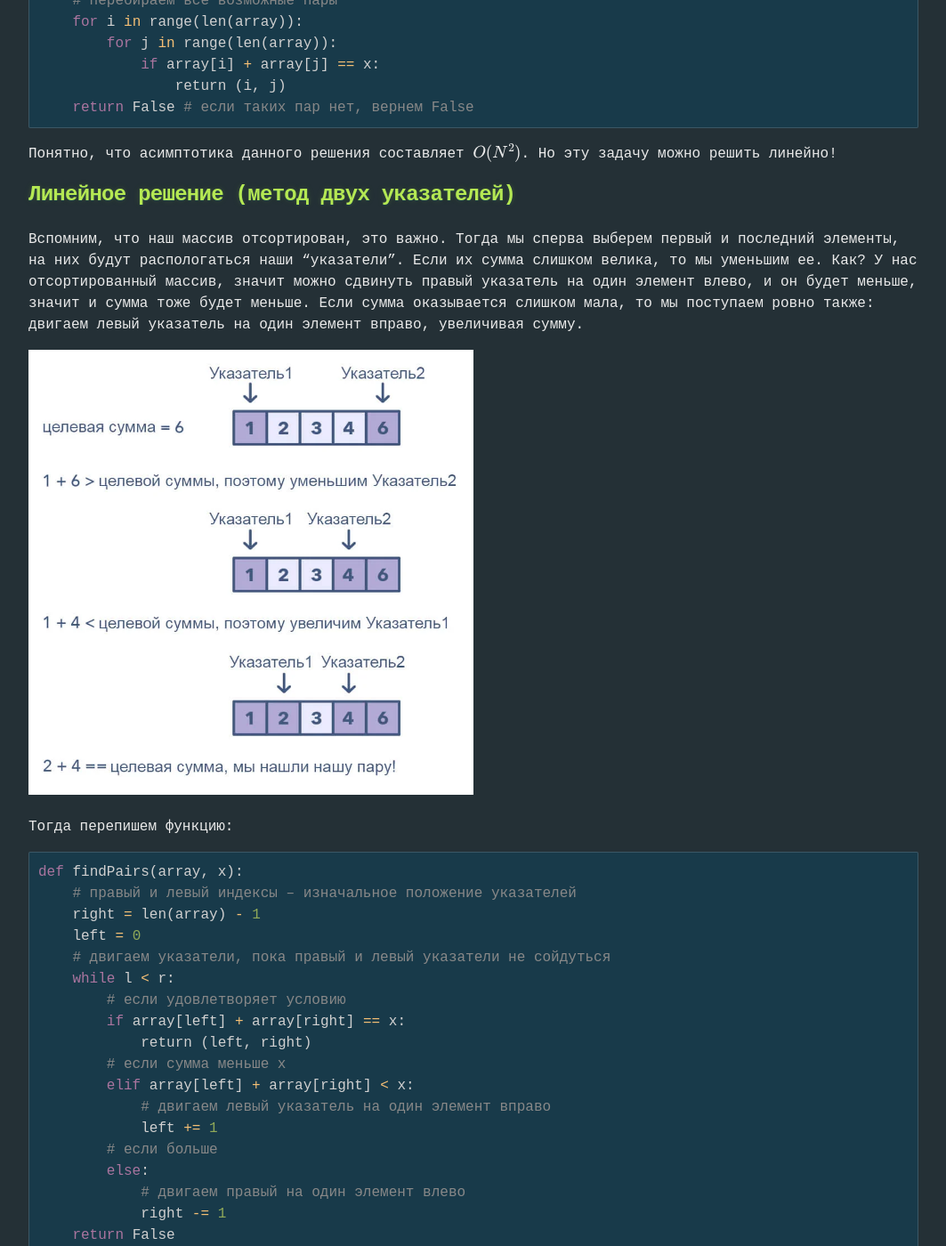
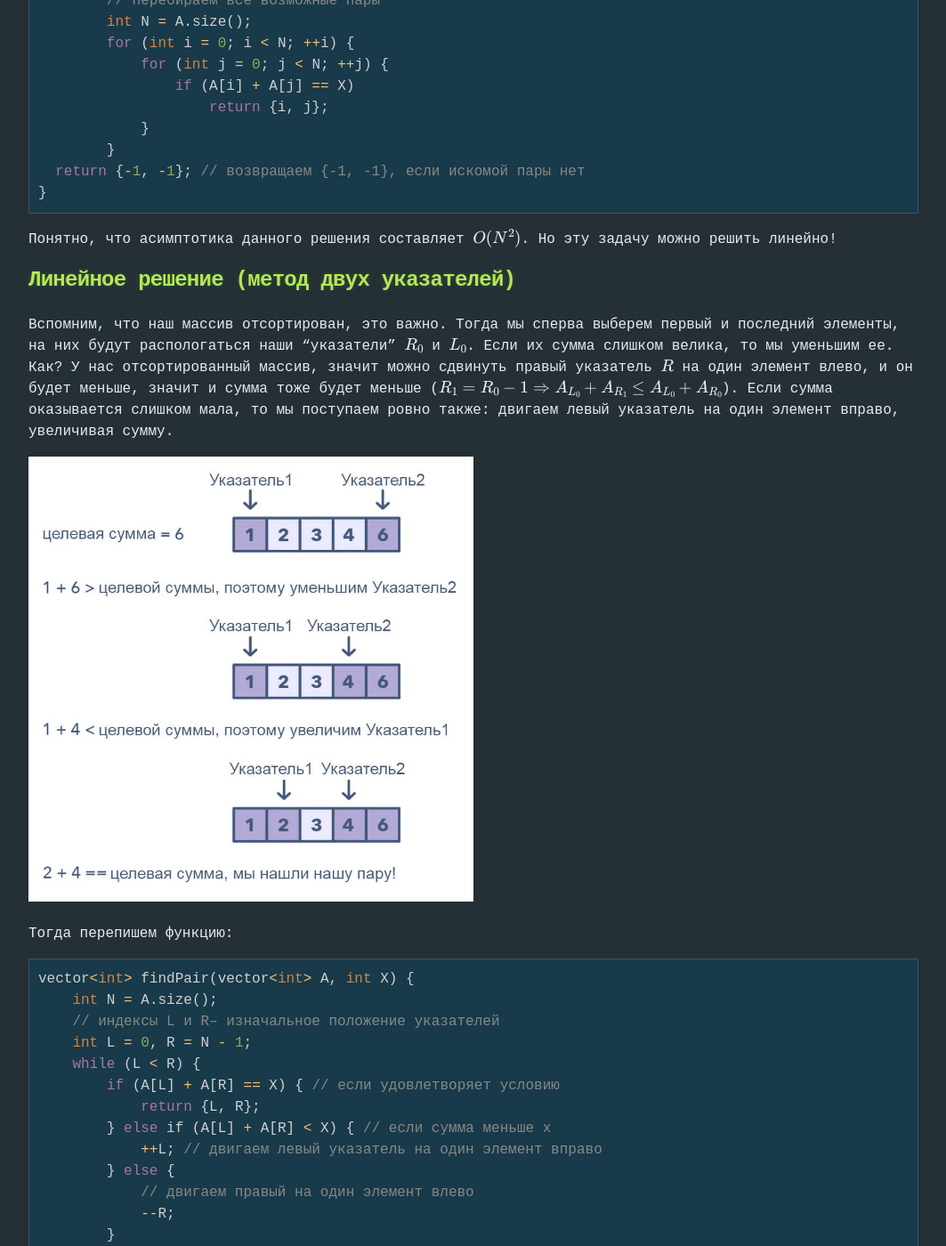
Before and after one commit to szewk/algo, a Jekyll site: the page built from two_pointers.md, in a window 1280 px wide and 1400 px high, scrolled down 468 px. Shown: the whole window at 89% size, without its empty margins (108-1171 px from the left). Built offline with Jekyll 4.4.1, drawn with Linux system fonts in a browser that asks for light colours; some of the changed text lies outside the part shown.

Commit message:
language of realisation changed to c++

````diff
--- a/two_pointers.md
+++ b/two_pointers.md
@@ -22,45 +22,47 @@ layout: default
 
 Несомненно, эту задачу можно решить простым перебором всех пар $i$ и $j$. Это делается вложенным циклом:
 
-```py
-def findPairs(array, x):
-    # перебираем все возможные пары
-    for i in range(len(array)):
-        for j in range(len(array)):
-            if array[i] + array[j] == x:
-                return (i, j)
-    return False # если таких пар нет, вернем False
+```cpp
+    vector<int> findPair(vector<int> A, int X) {
+        // перебираем все возможные пары
+        int N = A.size();
+        for (int i = 0; i < N; ++i) {
+            for (int j = 0; j < N; ++j) {
+                if (A[i] + A[j] == X)
+                    return {i, j};
+            }
+        }
+  return {-1, -1}; // возвращаем {-1, -1}, если искомой пары нет
+}
 ```
 
 Понятно, что асимптотика данного решения составляет $O(N^2)$. Но эту задачу можно решить линейно!
 
 ## **Линейное решение (метод двух указателей)**
 
-Вспомним, что наш массив отсортирован, это важно. Тогда мы сперва выберем первый и последний элементы, на них будут распологаться наши "указатели". Если их сумма слишком велика, то мы уменьшим ее. Как? У нас отсортированный массив, значит можно сдвинуть правый указатель на один элемент влево, и он будет меньше, значит и сумма тоже будет меньше. Если сумма оказывается слишком мала, то мы поступаем ровно также: двигаем левый указатель на один элемент вправо, увеличивая сумму.
+Вспомним, что наш массив отсортирован, это важно. Тогда мы сперва выберем первый и последний элементы, на них будут распологаться наши "указатели" $R_0$ и $L_0$. Если их сумма слишком велика, то мы уменьшим ее. Как? У нас отсортированный массив, значит можно сдвинуть правый указатель $R$ на один элемент влево, и он будет меньше, значит и сумма тоже будет меньше ($R_1 = R_0 - 1 \Rightarrow A_{L_0} + A_{R_1} \leq A_{L_0} + A_{R_0}$). Если сумма оказывается слишком мала, то мы поступаем ровно также: двигаем левый указатель на один элемент вправо, увеличивая сумму.
 
 <img src="assets/two_pointers.png" alt="Two pointers" width="500"/>
 
 Тогда перепишем функцию:
 
-```py
-def findPairs(array, x):
-    # правый и левый индексы – изначальное положение указателей
-    right = len(array) - 1
-    left = 0
-    # двигаем указатели, пока правый и левый указатели не сойдуться
-    while l < r:
-        # если удовлетворяет условию
-        if array[left] + array[right] == x:
-            return (left, right)
-        # если сумма меньше x
-        elif array[left] + array[right] < x:
-            # двигаем левый указатель на один элемент вправо
-            left += 1
-        # если больше
-        else:
-            # двигаем правый на один элемент влево
-            right -= 1
-    return False
+```cpp
+vector<int> findPair(vector<int> A, int X) {
+    int N = A.size();
+    // индексы L и R– изначальное положение указателей
+    int L = 0, R = N - 1;
+    while (L < R) {
+        if (A[L] + A[R] == X) { // если удовлетворяет условию
+            return {L, R};
+        } else if (A[L] + A[R] < X) { // если сумма меньше x
+            ++L; // двигаем левый указатель на один элемент вправо
+        } else {
+            // двигаем правый на один элемент влево
+            --R;
+        }
+    }
+    return {-1, -1};
+}
 ```
 
 В итоге, в худшем случае каждый элемент будет посещен единожды, и асимптотическая сложность такого решения – $O(N)$.
````
Also changed, not shown: ifprime.md (+24 -20 lines).
